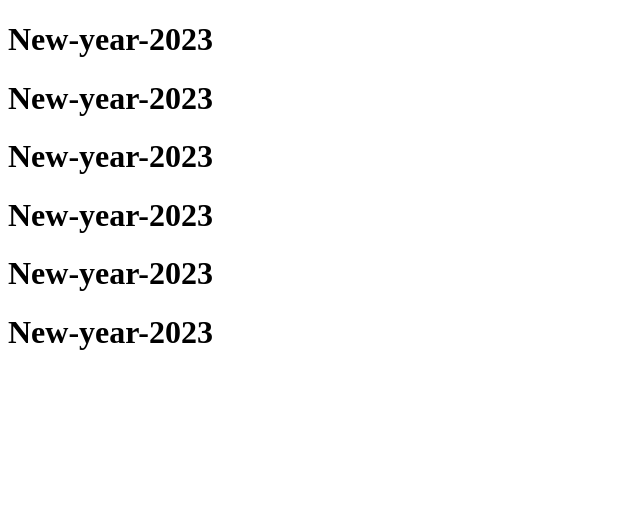
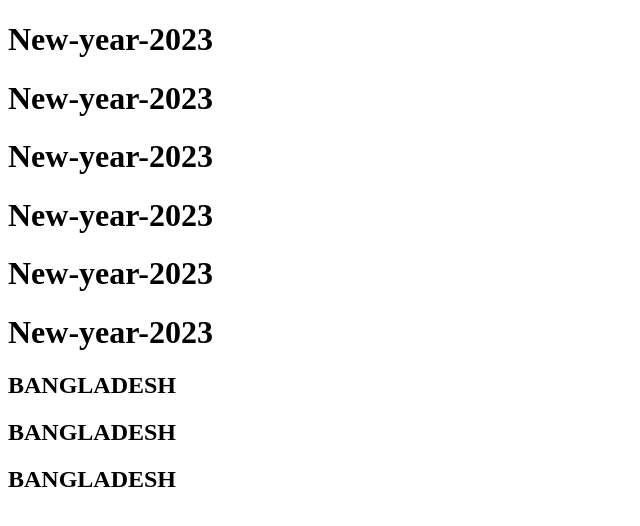
Before and after one commit to JobaerAbdi/new-year-2023, a plain HTML site: page index.html in a window 1280 px wide. Shown: the whole page, without its empty margins (0-640 px from the left). Drawn offline with Linux system fonts and the light colour scheme.

Commit message:
Third commit

```diff
--- a/index.html
+++ b/index.html
@@ -13,5 +13,9 @@
     <h1>New-year-2023</h1>
     <h1>New-year-2023</h1>
     <h1>New-year-2023</h1>
+
+    <h2>BANGLADESH</h2>
+    <h2>BANGLADESH</h2>
+    <h2>BANGLADESH</h2>
 </body>
 </html>
```
